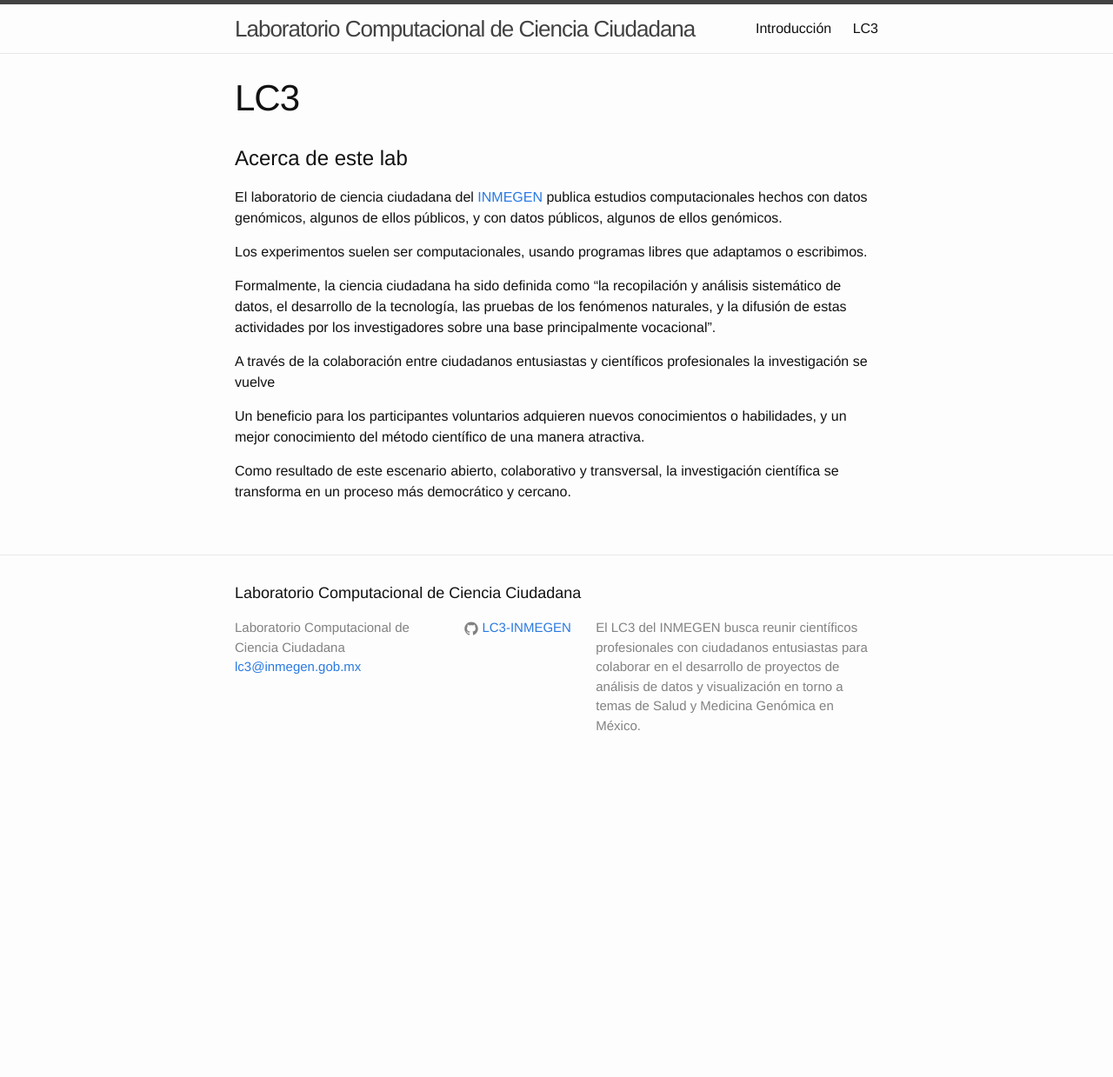
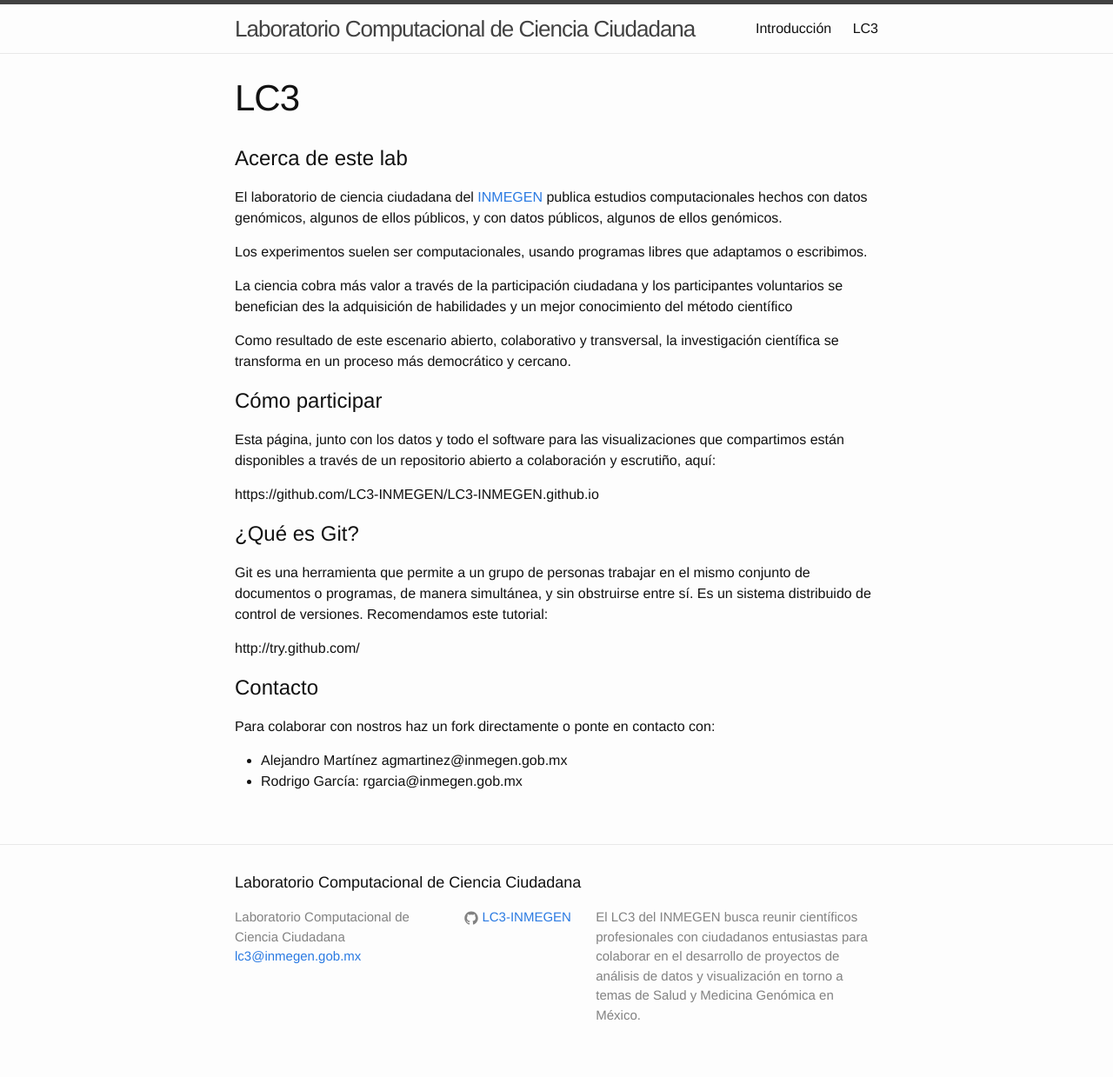
Before and after one commit to LC3-INMEGEN/LC3-INMEGEN.github.io, a Jekyll site: the page built from lc3.md, in a window 1280 px wide. Shown: the whole page at 87% size. Built offline with Jekyll 4.4.1, drawn with Linux system fonts in a browser that asks for light colours; before the commit the page ends 906 px from its top, so only the background shows below that.

Commit message:
mejores textos de intro y descripción

```diff
--- a/lc3.md
+++ b/lc3.md
@@ -14,19 +14,38 @@ públicos, algunos de ellos genómicos.
 Los experimentos suelen ser computacionales, usando programas libres
 que adaptamos o escribimos.
 
-Formalmente, la ciencia ciudadana ha sido definida como "la
-recopilación y análisis sistemático de datos, el desarrollo de la
-tecnología, las pruebas de los fenómenos naturales, y la difusión de
-estas actividades por los investigadores sobre una base principalmente
-vocacional".
-
-A través de la colaboración entre ciudadanos entusiastas y científicos
-profesionales la investigación se vuelve
-
-Un beneficio para los participantes voluntarios adquieren nuevos
-conocimientos o habilidades, y un mejor conocimiento del método
-científico de una manera atractiva.
+La ciencia cobra más valor a través de la participación ciudadana y
+los participantes voluntarios se benefician des la adquisición de
+habilidades y un mejor conocimiento del método científico
 
 Como resultado de este escenario abierto, colaborativo y transversal,
 la investigación científica se transforma en un proceso más
 democrático y cercano.
+
+
+# Cómo participar
+
+Esta página, junto con los datos y todo el software para las
+visualizaciones que compartimos están disponibles a través de un
+repositorio abierto a colaboración y escrutiño, aquí:
+
+https://github.com/LC3-INMEGEN/LC3-INMEGEN.github.io
+
+
+# ¿Qué es Git?
+
+Git es una herramienta que permite a un grupo de personas trabajar en
+el mismo conjunto de documentos o programas, de manera simultánea, y
+sin obstruirse entre sí. Es un sistema distribuido de control de
+versiones. Recomendamos este tutorial:
+
+http://try.github.com/
+
+
+# Contacto
+
+Para colaborar con nostros haz un fork directamente o ponte en
+contacto con:
+
+* Alejandro Martínez agmartinez@inmegen.gob.mx
+* Rodrigo García: rgarcia@inmegen.gob.mx
```
Also changed, not shown: intro.md (+13 -3 lines).
